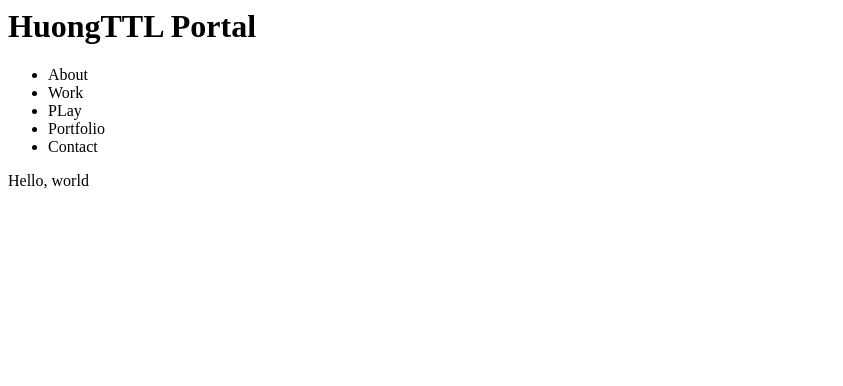
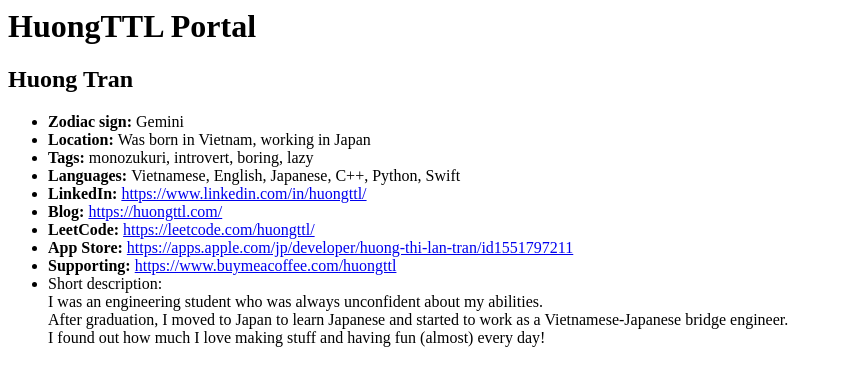
Before and after one commit to huongttl/huongttl.github.io, a plain HTML site: page index.html in a window 1280 px wide. Shown: the whole page, without its empty margins (0-843 px from the left). Drawn offline with Linux system fonts and the light colour scheme.

Commit message:
Add About

```diff
--- a/index.html
+++ b/index.html
@@ -1,11 +1,16 @@
 <html>
     <h1>HuongTTL Portal</h1>
+    <h2>Huong Tran</h2>
     <ul>
-        <li>About</li>
-        <li>Work</li>
-        <li>PLay</li>
-        <li>Portfolio</li>
-        <li>Contact</li>
+        <li><b>Zodiac sign: </b>Gemini</li>
+        <li><b>Location: </b>Was born in Vietnam, working in Japan</li>
+        <li><b>Tags: </b>monozukuri, introvert, boring, lazy</li>
+        <li><b>Languages: </b>Vietnamese, English, Japanese, C++, Python, Swift</li>
+        <li><b>LinkedIn: </b><a href="https://www.linkedin.com/in/huongttl/" target="_blank" rel="noopener noreferrer">https://www.linkedin.com/in/huongttl/</a></li>
+        <li><b>Blog: </b><a href="https://huongttl.com/" target="_blank" rel="noopener noreferrer">https://huongttl.com/</a></li>
+        <li><b>LeetCode: </b><a href="https://leetcode.com/huongttl/"target="_blank" rel="noopener noreferrer">https://leetcode.com/huongttl/</a></li>
+        <li><b>App Store: </b><a href="https://apps.apple.com/jp/developer/huong-thi-lan-tran/id1551797211" target="_blank" rel="noopener noreferrer">https://apps.apple.com/jp/developer/huong-thi-lan-tran/id1551797211</a></li>
+        <li><b>Supporting: </b><a href="https://www.buymeacoffee.com/huongttl" target="_blank" rel="noopener noreferrer">https://www.buymeacoffee.com/huongttl</a></li>
+        <li>Short description: <br>I was an engineering student who was always unconfident about my abilities. <br> After graduation, I moved to Japan to learn Japanese and started to work as a Vietnamese-Japanese bridge engineer. <br> I found out how much I love making stuff and having fun (almost) every day!</li>
     </ul>
-    <p>Hello, world</p>
 </html>
```
